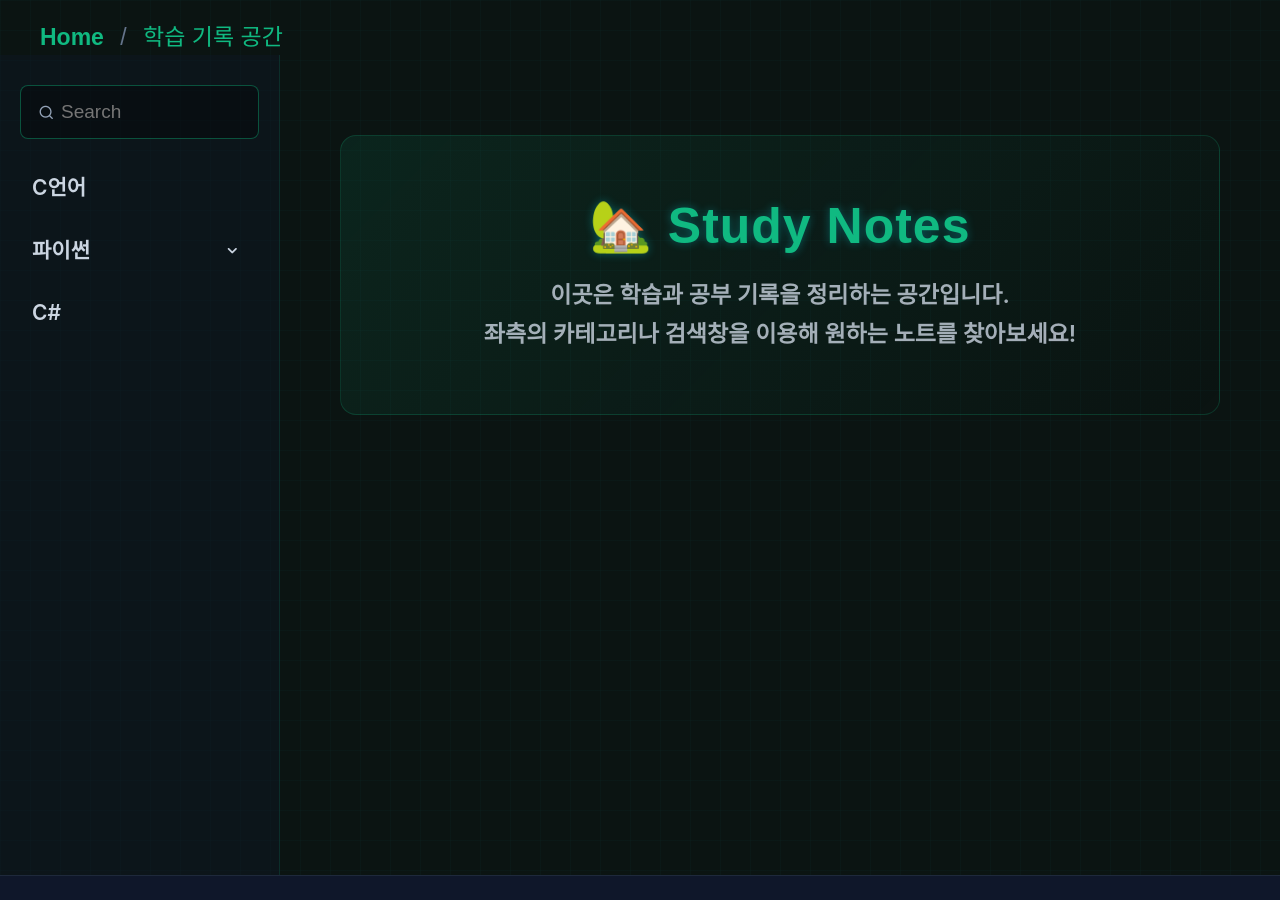
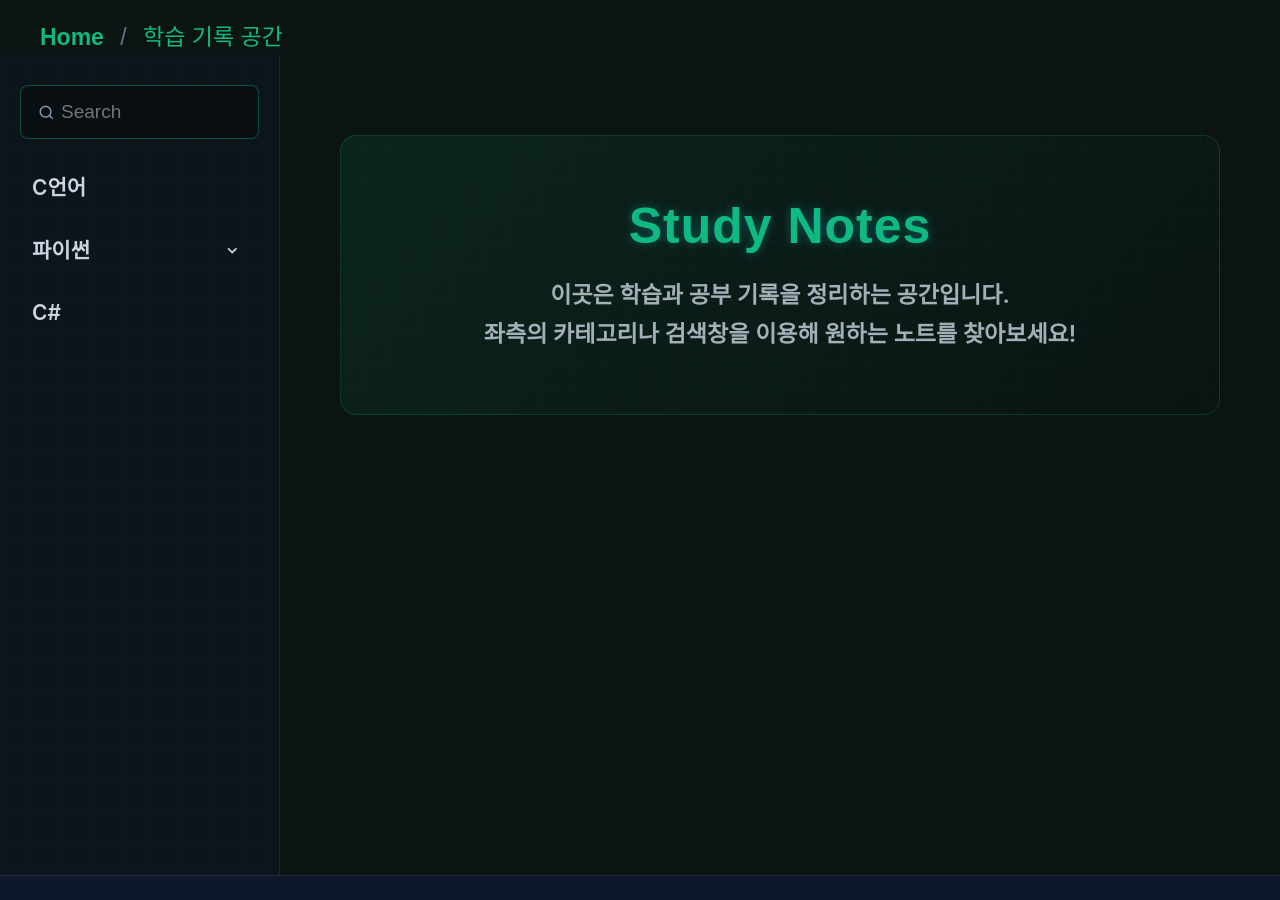
Before and after one commit to eunji021/eunji021.github.io, a Jekyll site: the page built from study-notes.md, in a window 1280 px wide and 900 px high. Built offline with Jekyll 4.4.1, drawn with Linux system fonts in a browser that asks for light colours; nearby versions of some CDN libraries; some web fonts are replaced; comment, search, counter and statistics services are not loaded.

Commit message:
그림 빼2

```diff
--- a/study-notes.md
+++ b/study-notes.md
@@ -281,7 +281,7 @@ author: eunji
 
 <div id="content-home" class="content-section active">
   <div class="home-banner">
-    <h1>🏡 Study Notes</h1>
+    <h1>Study Notes</h1>
     <p>이곳은 학습과 공부 기록을 정리하는 공간입니다.<br>좌측의 카테고리나 검색창을 이용해 원하는 노트를 찾아보세요!</p>
   </div>
 </div>
```
